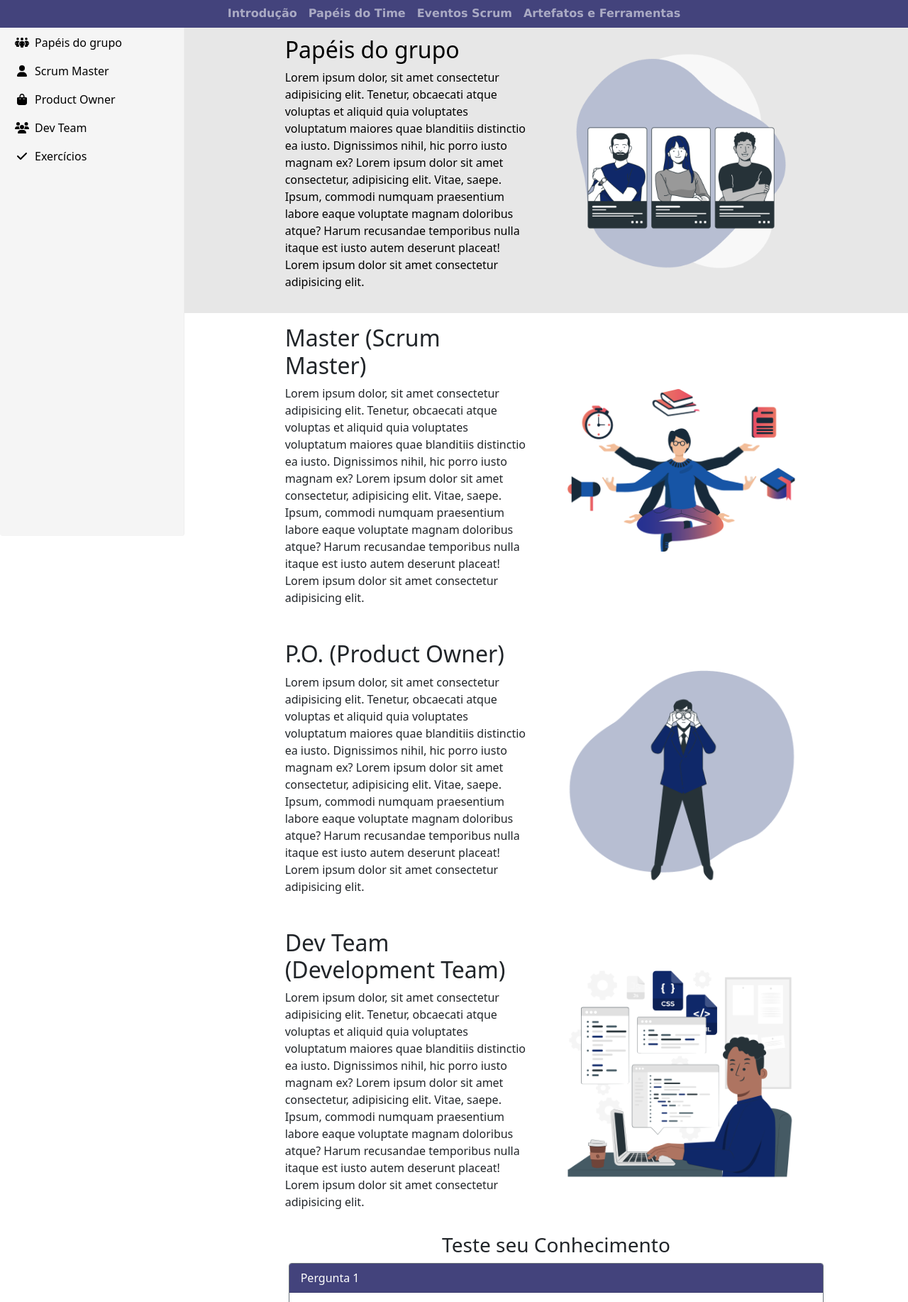
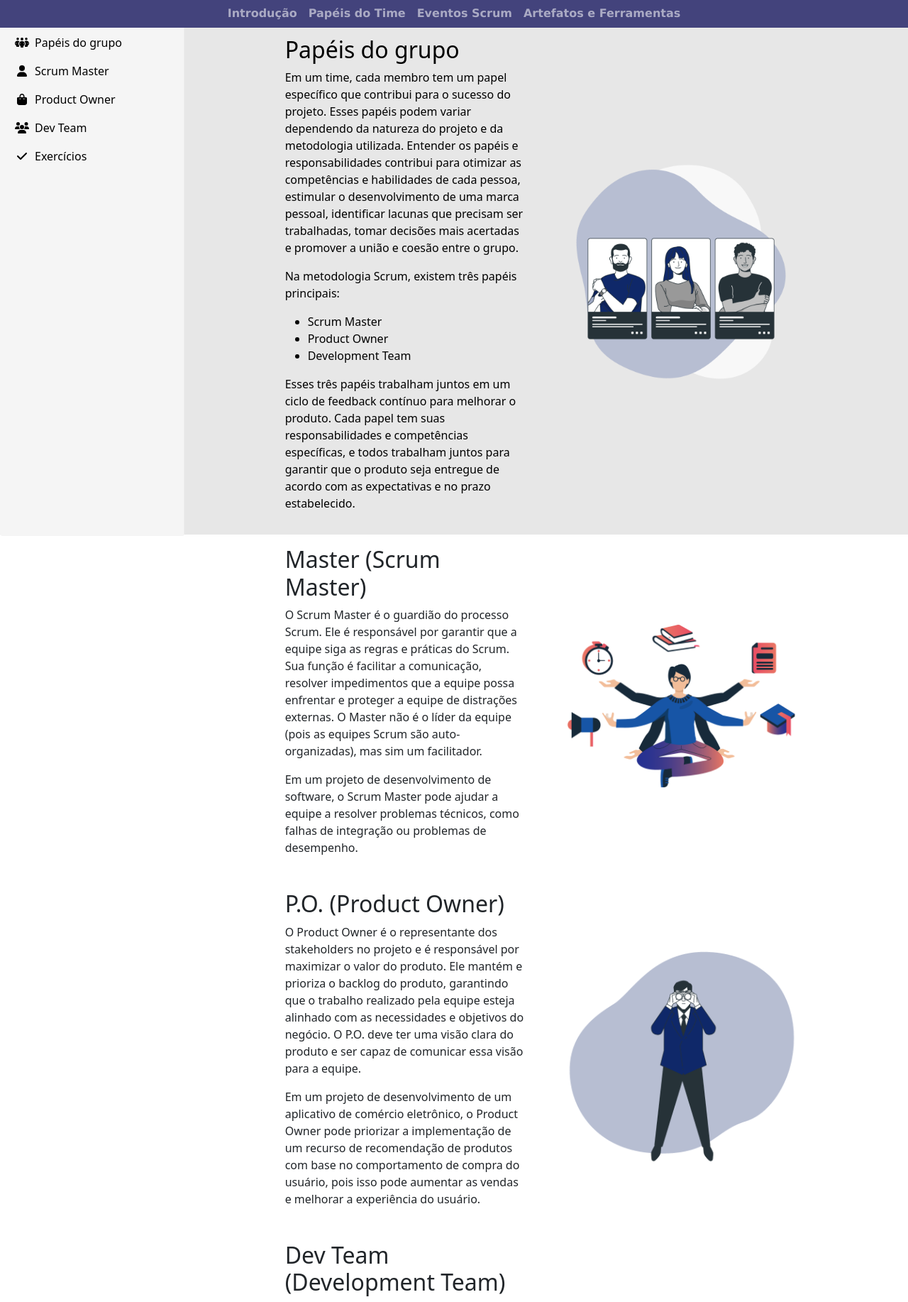
Before and after one commit to Templasan/API---ADS-semestre-1, a Flask app: page /papeis in a window 1280 px wide. Shown: the part 45-1879 px from the top of the page at 71% size. Run offline with Flask 3, Linux system fonts and the light colour scheme; some libraries are stand-ins or nearby versions.

Commit message:
Substituição dos textos place holder por conteúdo na pagina papeis.html

```diff
--- a/src/templates/papeis.html
+++ b/src/templates/papeis.html
@@ -20,7 +20,16 @@
     <div class="col-lg-5">
         <h2 class="font-weight-light">Papéis do grupo</h2>
         <p>
-            Lorem ipsum dolor, sit amet consectetur adipisicing elit. Tenetur, obcaecati atque voluptas et aliquid quia voluptates voluptatum maiores quae blanditiis distinctio ea iusto. Dignissimos nihil, hic porro iusto magnam ex? Lorem ipsum dolor sit amet consectetur, adipisicing elit. Vitae, saepe. Ipsum, commodi numquam praesentium labore eaque voluptate magnam doloribus atque? Harum recusandae temporibus nulla itaque est iusto autem deserunt placeat! Lorem ipsum dolor sit amet consectetur adipisicing elit.
+            Em um time, cada membro tem um papel específico que contribui para o sucesso do projeto. Esses papéis podem variar dependendo da natureza do projeto e da metodologia utilizada. Entender os papéis e responsabilidades contribui para otimizar as competências e habilidades de cada pessoa, estimular o desenvolvimento de uma marca pessoal, identificar lacunas que precisam ser trabalhadas, tomar decisões mais acertadas e promover a união e coesão entre o grupo.
+        </p>
+        <p>Na metodologia Scrum, existem três papéis principais:</p>
+        <ul>
+            <li>Scrum Master</li>
+            <li>Product Owner</li>
+            <li>Development Team</li>
+        </ul>
+        <p>
+            Esses três papéis trabalham juntos em um ciclo de feedback contínuo para melhorar o produto. Cada papel tem suas responsabilidades e competências específicas, e todos trabalham juntos para garantir que o produto seja entregue de acordo com as expectativas e no prazo estabelecido.
         </p>
     </div>
     <div class="col-lg-5"><img class="img-fluid rounded pb-4 mb-lg-0" src="/static/images/papeisdogrupo.png" alt="..." /></div>
@@ -31,7 +40,10 @@
     <div class="col-lg-5">
         <h2 class="font-weight-light">Master (Scrum Master)</h3>
         <p>
-            Lorem ipsum dolor, sit amet consectetur adipisicing elit. Tenetur, obcaecati atque voluptas et aliquid quia voluptates voluptatum maiores quae blanditiis distinctio ea iusto. Dignissimos nihil, hic porro iusto magnam ex? Lorem ipsum dolor sit amet consectetur, adipisicing elit. Vitae, saepe. Ipsum, commodi numquam praesentium labore eaque voluptate magnam doloribus atque? Harum recusandae temporibus nulla itaque est iusto autem deserunt placeat! Lorem ipsum dolor sit amet consectetur adipisicing elit.
+            O Scrum Master é o guardião do processo Scrum. Ele é responsável por garantir que a equipe siga as regras e práticas do Scrum. Sua função é facilitar a comunicação, resolver impedimentos que a equipe possa enfrentar e proteger a equipe de distrações externas. O Master não é o líder da equipe (pois as equipes Scrum são auto-organizadas), mas sim um facilitador.
+        </p>
+        <p>
+            Em um projeto de desenvolvimento de software, o Scrum Master pode ajudar a equipe a resolver problemas técnicos, como falhas de integração ou problemas de desempenho.
         </p>
     </div>
     <div class="col-lg-5"><img class="img-fluid rounded mb-4 mb-lg-0" src="/static/images/master.png" alt="..." /></div>
@@ -43,7 +55,10 @@
     <div class="col-lg-5">
         <h2 class="font-weight-light">P.O. (Product Owner)</h3>
         <p>
-            Lorem ipsum dolor, sit amet consectetur adipisicing elit. Tenetur, obcaecati atque voluptas et aliquid quia voluptates voluptatum maiores quae blanditiis distinctio ea iusto. Dignissimos nihil, hic porro iusto magnam ex? Lorem ipsum dolor sit amet consectetur, adipisicing elit. Vitae, saepe. Ipsum, commodi numquam praesentium labore eaque voluptate magnam doloribus atque? Harum recusandae temporibus nulla itaque est iusto autem deserunt placeat! Lorem ipsum dolor sit amet consectetur adipisicing elit.
+            O Product Owner é o representante dos stakeholders no projeto e é responsável por maximizar o valor do produto. Ele mantém e prioriza o backlog do produto, garantindo que o trabalho realizado pela equipe esteja alinhado com as necessidades e objetivos do negócio. O P.O. deve ter uma visão clara do produto e ser capaz de comunicar essa visão para a equipe.
+        </p>
+        <p>
+            Em um projeto de desenvolvimento de um aplicativo de comércio eletrônico, o Product Owner pode priorizar a implementação de um recurso de recomendação de produtos com base no comportamento de compra do usuário, pois isso pode aumentar as vendas e melhorar a experiência do usuário.
         </p>
     </div>
     <div class="col-lg-5"><img class="img-fluid rounded mb-4 mb-lg-0" src="/static/images/PO.png" alt="..." /></div>
@@ -54,7 +69,10 @@
     <div class="col-lg-5">
         <h2 class="font-weight-light">Dev Team (Development Team)</h3>
         <p>
-            Lorem ipsum dolor, sit amet consectetur adipisicing elit. Tenetur, obcaecati atque voluptas et aliquid quia voluptates voluptatum maiores quae blanditiis distinctio ea iusto. Dignissimos nihil, hic porro iusto magnam ex? Lorem ipsum dolor sit amet consectetur, adipisicing elit. Vitae, saepe. Ipsum, commodi numquam praesentium labore eaque voluptate magnam doloribus atque? Harum recusandae temporibus nulla itaque est iusto autem deserunt placeat! Lorem ipsum dolor sit amet consectetur adipisicing elit.
+            O Dev team é composto pelos profissionais que executam o trabalho de entregar incrementos potencialmente liberáveis do produto ao final de cada Sprint. Eles são auto-organizadas e interdisciplinares, o que significa que elas têm autonomia para decidir como fazer o trabalho e possuem todas as competências necessárias para realizar o trabalho sem depender de outras pessoas que não fazem parte da equipe.
+        </p>
+        <p>
+            Em um projeto de desenvolvimento de um site, a equipe Scrum pode incluir desenvolvedores front-end e back-end, designers de UI/UX e testadores de qualidade. Eles colaborariam para planejar, projetar, desenvolver e testar o site, com cada membro contribuindo com suas habilidades e experiências únicas.
         </p>
     </div>
     <div class="col-lg-5"><img class="img-fluid rounded mb-4 mb-lg-0" src="/static/images/devteam.png" alt="..." /></div>
```
